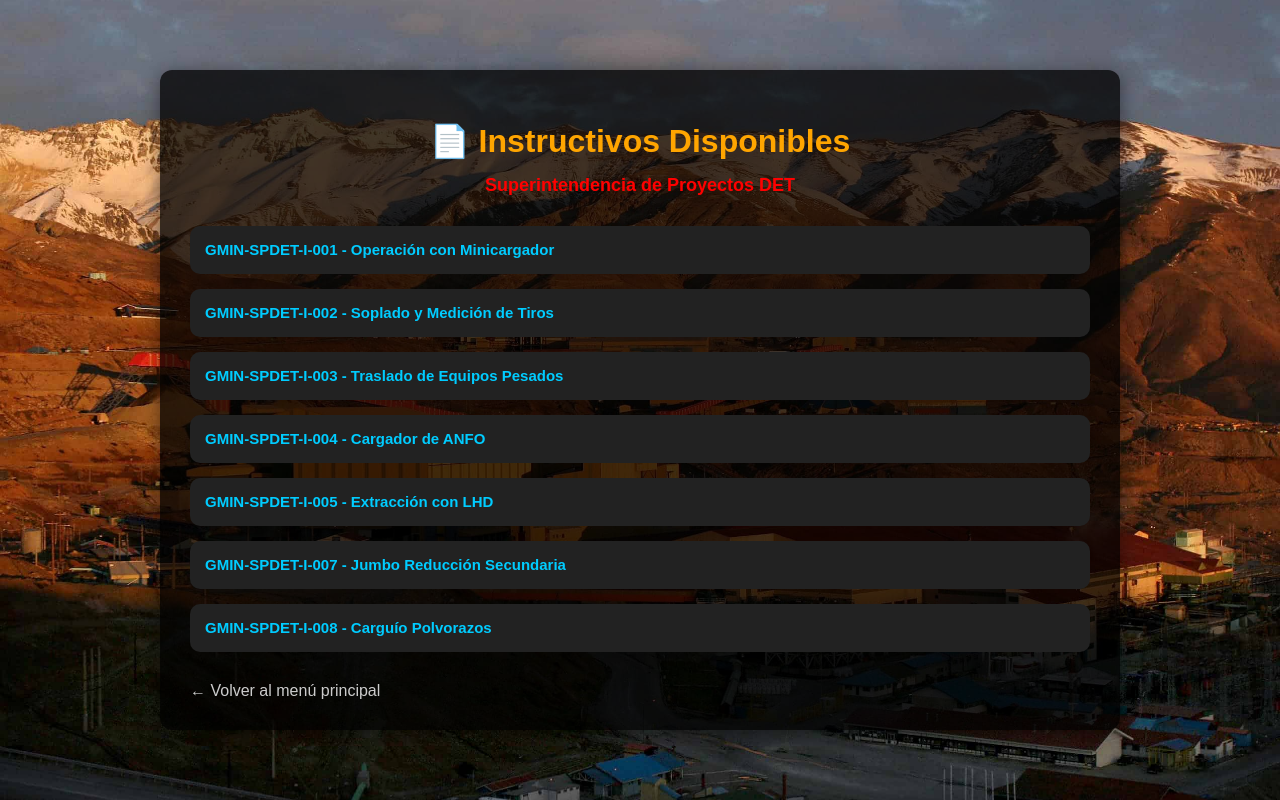
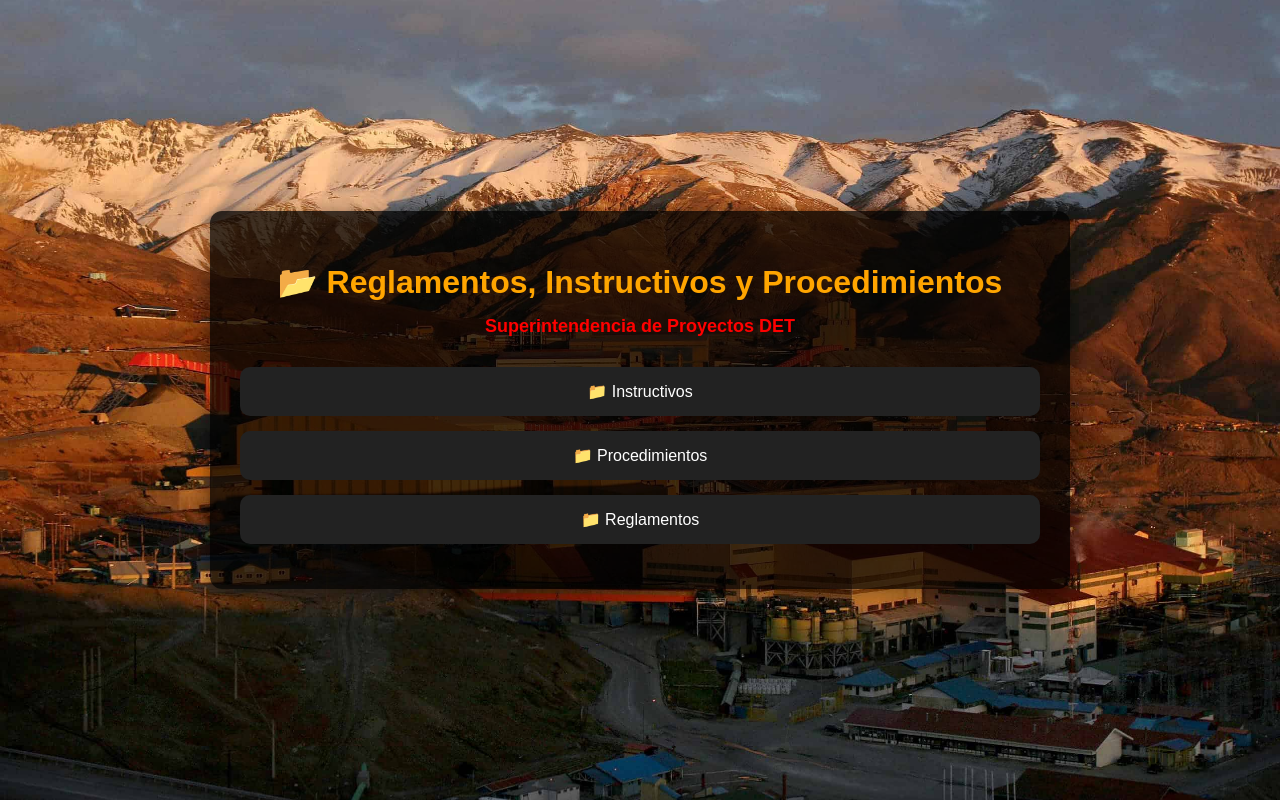
Before and after one commit to SPDET/SPDET.Doc, a plain HTML site: page index.html in a window 1280 px wide. Drawn offline with Linux system fonts and the light colour scheme.

Commit message:
Update index.html

```diff
--- a/index.html
+++ b/index.html
@@ -2,16 +2,16 @@
 <!DOCTYPE html>
 <html lang="es">
 <head>
-  <meta charset="UTF-8" />
-  <meta name="viewport" content="width=device-width, initial-scale=1.0"/>
-  <title>Instructivos SPDET</title>
+    <meta charset="UTF-8">
+    <meta name="viewport" content="width=device-width, initial-scale=1.0">
+    <title>Documentos SPDET</title>
     <style>
         body {
+            font-family: Arial, sans-serif;
             margin: 0;
             padding: 0;
-      font-family: Arial, sans-serif;
             min-height: 100vh;
-      background-image: url('../el teniente.jpg'); /* Ruta relativa al fondo */
+            background-image: url('./el teniente.jpg'); /* Imagen en raíz */
             background-size: cover;
             background-position: center;
             background-repeat: no-repeat;
@@ -23,105 +23,52 @@
         }
 
         .container {
-      background-color: rgba(0, 0, 0, 0.75);
+            width: 90%;
+            max-width: 800px;
             padding: 30px;
+            background: rgba(0, 0, 0, 0.75); /* Fondo oscuro semitransparente */
             border-radius: 12px;
-      width: 90%;
-      max-width: 900px;
             box-shadow: 0 4px 20px rgba(0,0,0,0.5);
+            text-align: center;
         }
 
         h1 {
-      text-align: center;
             color: #FFA500;
             margin-bottom: 10px;
         }
 
         h2 {
-      text-align: center;
             color: red;
             font-size: 18px;
             margin-bottom: 30px;
         }
 
-    .file-list {
-      display: flex;
-      flex-direction: column;
-      gap: 15px;
+        .folder-link {
+            display: block;
+            margin: 15px 0;
+            padding: 15px;
+            background-color: #222;
+            color: white;
+            text-decoration: none;
+            border-radius: 10px;
+            font-size: 16px;
+            transition: background-color 0.3s, transform 0.2s;
         }
 
-    .file-item {
-      background-color: #222;
-      padding: 15px;
-      border-radius: 10px;
-      text-align: left;
-    }
-
-    .file-item a {
-      color: #00ccff;
-      text-decoration: none;
-      font-weight: bold;
-      font-size: 15px;
-    }
-
-    .file-item a:hover {
-      text-decoration: underline;
-    }
-
-    .back-link {
-      display: inline-block;
-      margin-top: 30px;
-      color: #ccc;
-      text-decoration: none;
-    }
-
-    .back-link:hover {
-      color: white;
+        .folder-link:hover {
+            background-color: #444;
+            transform: scale(1.03);
         }
     </style>
 </head>
 <body>
     <div class="container">
-    <h1>📄 Instructivos Disponibles</h1>
+        <h1>📂 Reglamentos, Instructivos y Procedimientos</h1>
         <h2>Superintendencia de Proyectos DET</h2>
-    <div class="file-list">
-      <div class="file-item">
-        <a href="GMIN-SPDET-I-001 Instructivo Operación con Minicargador, Proceso Extracción.pdf" target="_blank">
-          GMIN-SPDET-I-001 - Operación con Minicargador
-        </a>
-      </div>
-      <div class="file-item">
-        <a href="GMIN-SPDET-I-002 Instructivo Soplado y Medición de Tiros en Zanjas y UCL.pdf" target="_blank">
-          GMIN-SPDET-I-002 - Soplado y Medición de Tiros
-        </a>
-      </div>
-      <div class="file-item">
-        <a href="GMIN-SPDET-I-003 Instructivo Operacional Traslado de Equipos Pesados con Camioneta.pdf" target="_blank">
-          GMIN-SPDET-I-003 - Traslado de Equipos Pesados
-        </a>
-      </div>
-      <div class="file-item">
-        <a href="GMIN-SPDET-I-004 Instructivo Operación de camión cargador de ANFO.pdf" target="_blank">
-          GMIN-SPDET-I-004 - Cargador de ANFO
-        </a>
-      </div>
-      <div class="file-item">
-        <a href="GMIN-SPDET-I-005 Instructivo Extracción de Mineral esponjado con LHD.pdf" target="_blank">
-          GMIN-SPDET-I-005 - Extracción con LHD
-        </a>
-      </div>
-      <div class="file-item">
-        <a href="GMIN-SPDET-I-007 Instructivo Operacional para Jumbo de Reducción Secundaria.pdf" target="_blank">
-          GMIN-SPDET-I-007 - Jumbo Reducción Secundaria
-        </a>
-      </div>
-      <div class="file-item">
-        <a href="GMIN-SPDET-I-008 Instructivo operacional carguío polvorazos UCL y Zanja.pdf" target="_blank">
-          GMIN-SPDET-I-008 - Carguío Polvorazos
-        </a>
-      </div>
-    </div>
-    <a class="back-link" href="../index.html">← Volver al menú principal</a>
+
+        <a class="folder-link" href="./instructivos/">📁 Instructivos</a>
+        <a class="folder-link" href="./procedimientos/">📁 Procedimientos</a>
+        <a class="folder-link" href="./reglamentos/">📁 Reglamentos</a>
     </div>
 </body>
 </html>
```
Lines whose indentation alone changed are shown as unchanged.
